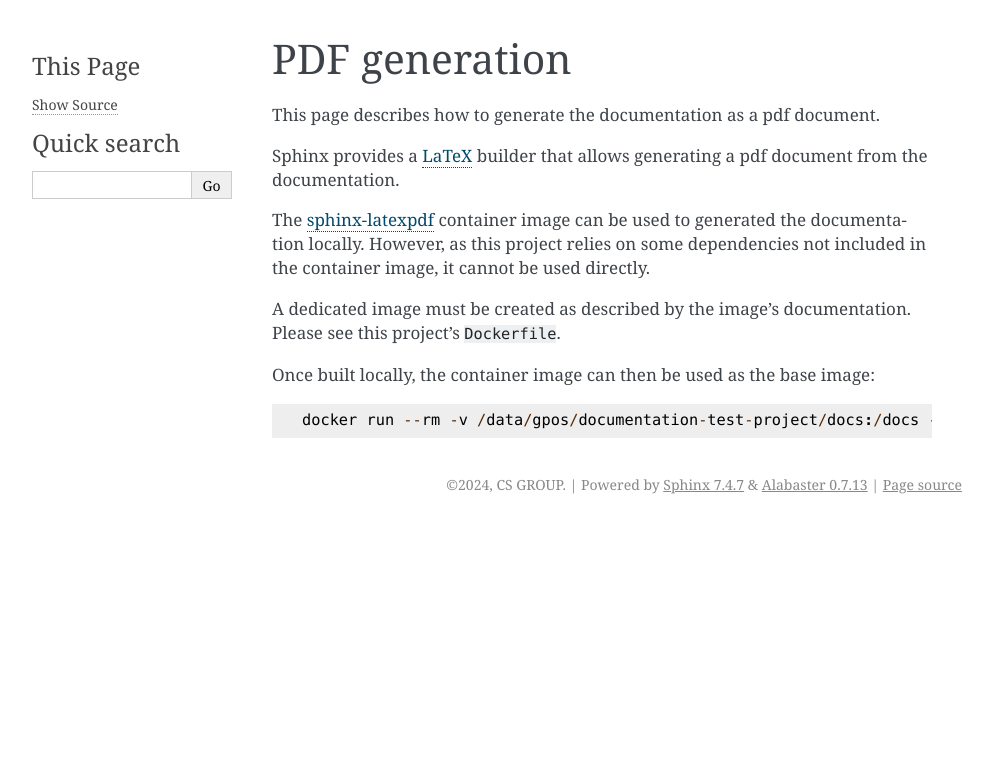
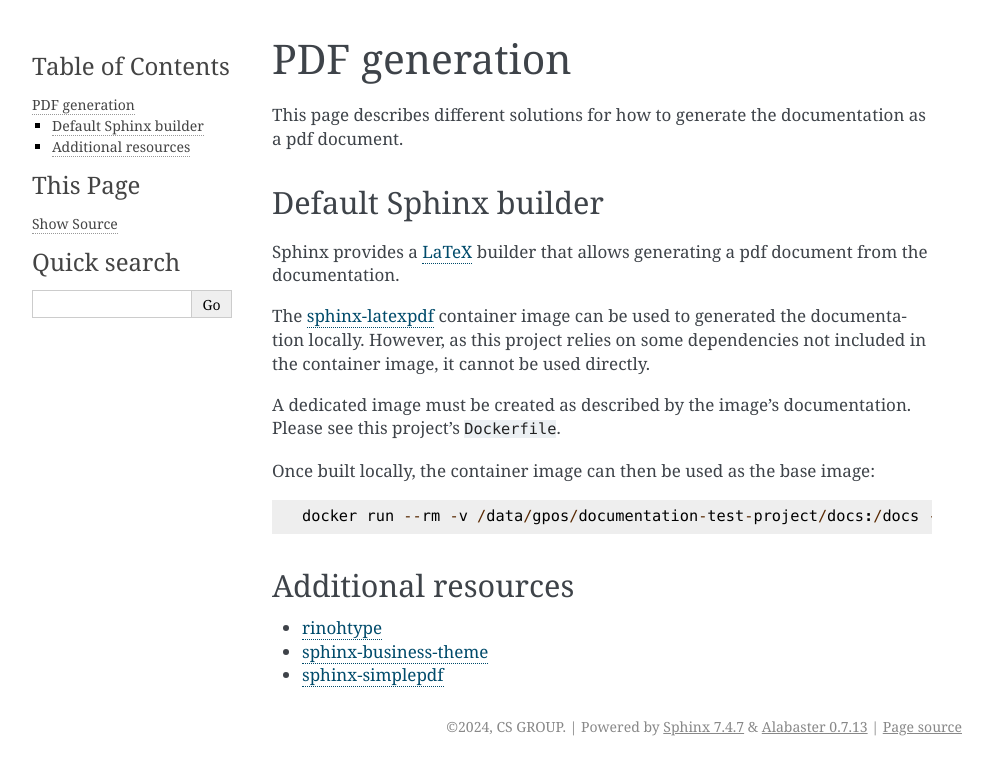
Before and after one commit to ebjorntvedt-csgroup/documentation-test-project, a Sphinx documentation site: the page built from docs/latexpdf.md, in a window 1280 px wide. Shown: the top 775 px of the page, without its empty margins (148-1141 px from the left). Built offline with Sphinx 7.4.7, drawn with Linux system fonts in a browser that asks for light colours.

Commit message:
docs: Add links to pdf related Sphinx projects

````diff
--- a/docs/latexpdf.md
+++ b/docs/latexpdf.md
@@ -1,7 +1,9 @@
 # PDF generation
 
-This page describes how to generate the documentation as a pdf
-document.
+This page describes different solutions for how to generate the
+documentation as a pdf document.
+
+## Default Sphinx builder
 
 Sphinx provides a [LaTeX](https://www.sphinx-doc.org/en/master/usage/builders/index.html#sphinx.builders.latex.LaTeXBuilder)
 builder that allows generating a pdf document from the documentation.
@@ -20,3 +22,9 @@ image:
 ```
 docker run --rm -v /data/gpos/documentation-test-project/docs:/docs -v /data/gpos/documentation-test-project/output:/output  sphinx:local sphinx-build -M latexpdf /docs /output
 ```
+
+## Additional resources
+
+- [rinohtype](https://www.mos6581.org/rinohtype/master/#)
+- [sphinx-business-theme](https://github.com/Nekmo/sphinx-business-theme)
+- [sphinx-simplepdf](https://sphinx-simplepdf.readthedocs.io/en/latest/)
````
